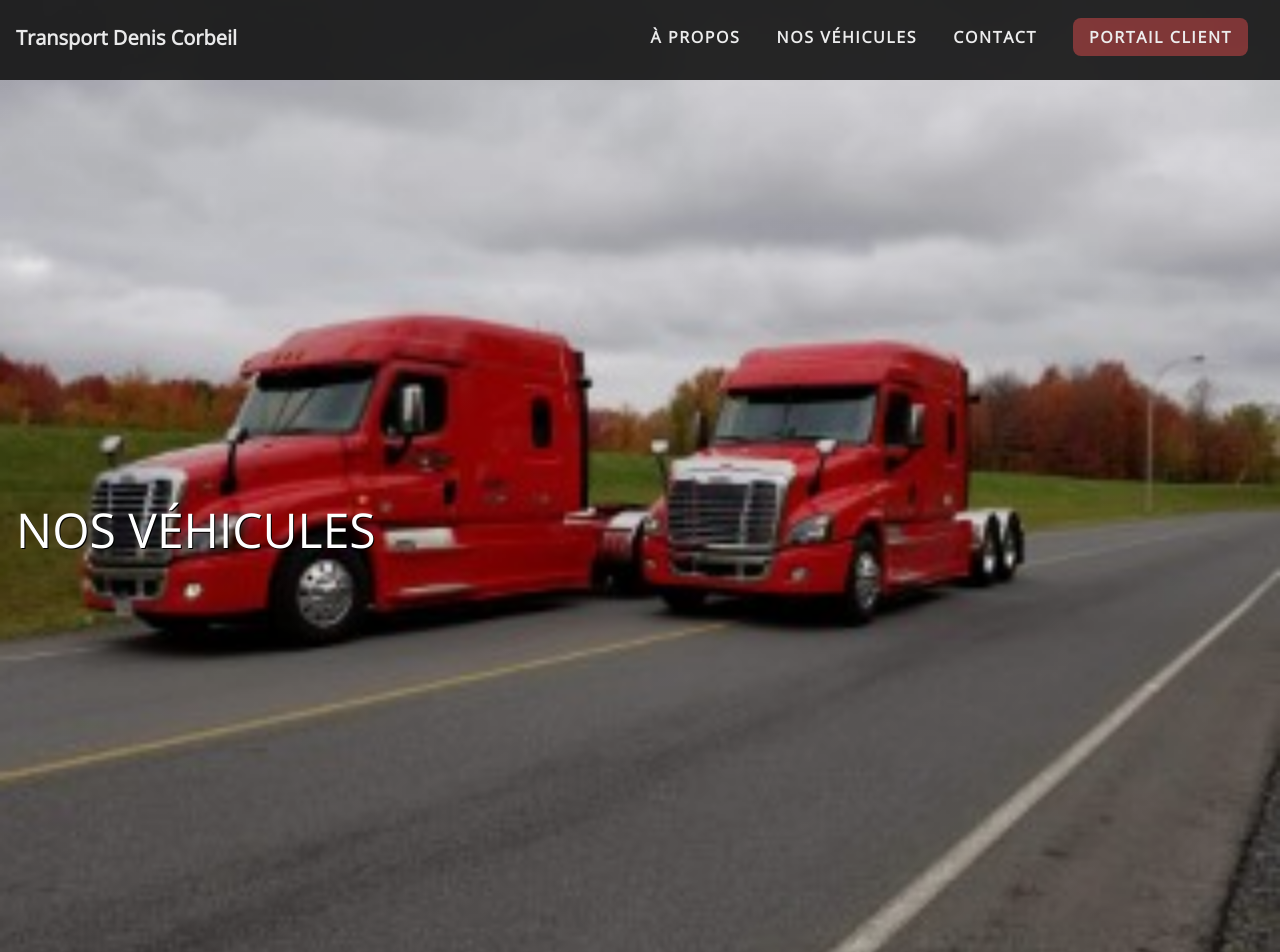
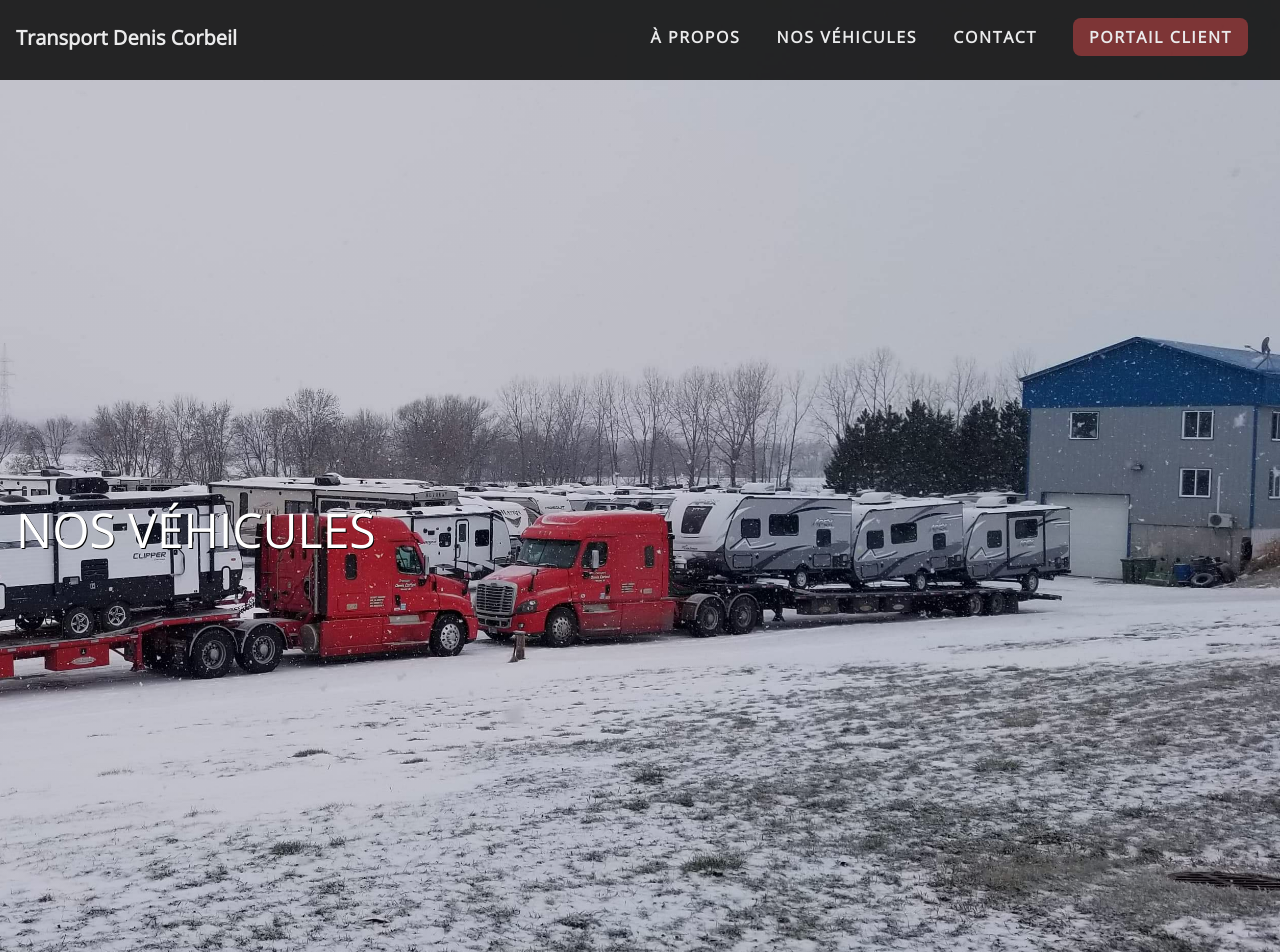
Before and after one commit to ouarez/tdc-jekyll, a Jekyll site: the page built from vehicules.md, in a window 1280 px wide. Shown: the top 952 px of the page. Built offline with Jekyll 4.4.1, drawn with Linux system fonts in a browser that asks for light colours; nearby versions of some CDN libraries; a script that is not in the unit is left out.

Commit message:
Update Éditer le contenu des pages “vehicules”

```diff
--- a/vehicules.md
+++ b/vehicules.md
@@ -4,7 +4,7 @@ title: Nos Véhicules
 description: >-
   Transport Denis Corbeil est une entreprise spécialisée dans le domaine du
   transport de véhicules récréatifs.
-cover_image: /img/66-77.jpg
+cover_image: /img/vehicule-et-roulottes-2019.jpeg
 gallery:
   - image: /img/33-2-bullet-2-.jpg
     image_title: Bullet
```
